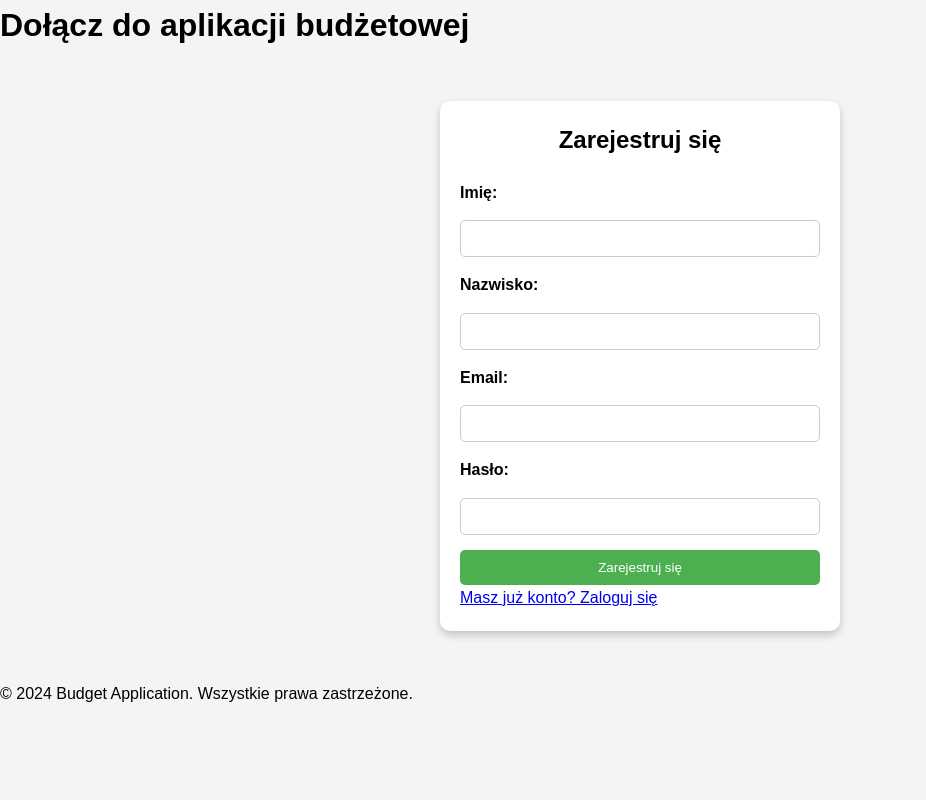
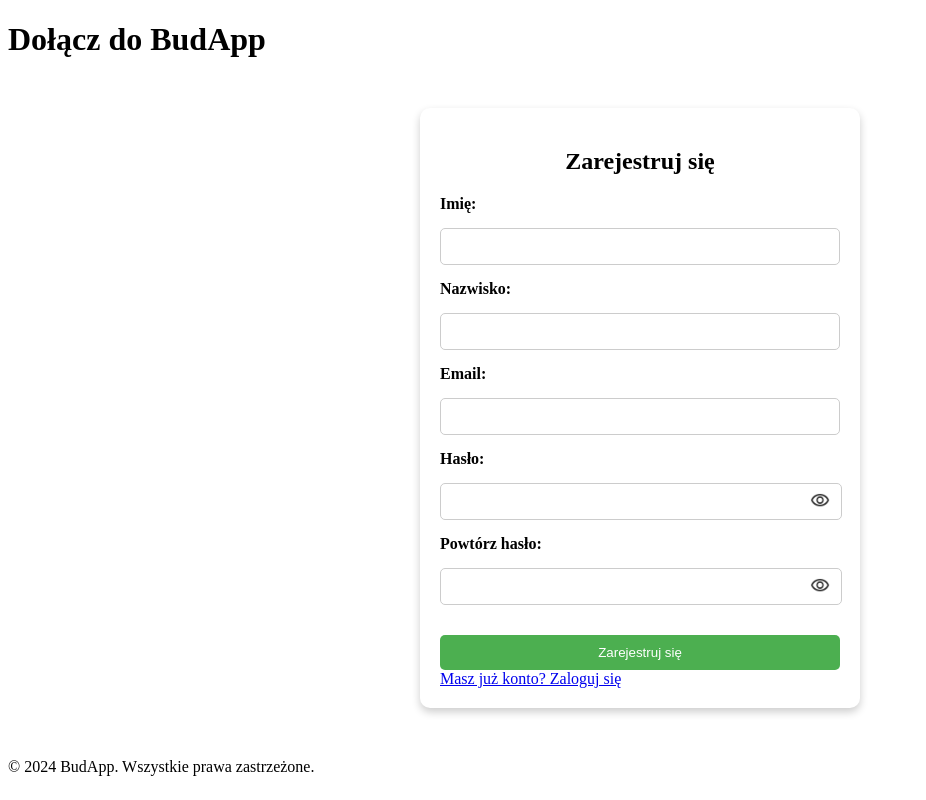
Before and after one commit to Mawv1/Budget-Application, a PHP site: page /login_module/register.php in a window 1280 px wide. Shown: the whole page, without its empty margins (0-926 px from the left). Run offline with PHP 8.4, Linux system fonts and the light colour scheme; some libraries are stand-ins or nearby versions.

Commit message:
Captcha added to register form, fixed password toggling

```diff
--- a/index.php
+++ b/index.php
@@ -12,7 +12,7 @@
 <head>
     <meta charset="UTF-8">
     <meta name="viewport" content="width=device-width, initial-scale=1.0">
-    <title>Twoja Aplikacja Budżetowa</title>
+    <title>BudApp</title>
     <link rel="stylesheet" href="styles/style.css">
     <link rel="icon" type="image/x-icon" href="pictures/logo.webp">
     <script src="slider.js"></script>
@@ -23,7 +23,7 @@
     <header class="header">
         <div class="logo-container">
             <img src="pictures/logo.webp" alt="Logo" class="logo">
-            <span class="app-name">Budget Application</span>
+            <span class="app-name">BudApp</span>
         </div>
         <div class="user-controls">
             <div class="user-greeting">
@@ -102,7 +102,7 @@
     </div>
     <!-- Stopka strony -->
     <footer class="footer">
-        <p>&copy; 2024 Budget Application. Wszelkie prawa zastrzeżone.</p>
+        <p>&copy; 2024 BudApp. Wszelkie prawa zastrzeżone.</p>
         <ul class="footer-links">
             <li><a href="#">Polityka prywatności</a></li>
             <li><a href="#">Regulamin</a></li>
--- a/landing_page.php
+++ b/landing_page.php
@@ -3,7 +3,7 @@
 <head>
     <meta charset="UTF-8">
     <meta name="viewport" content="width=device-width, initial-scale=1.0">
-    <title>Twoja Aplikacja Budżetowa</title>
+    <title>BudApp</title>
     <link rel="stylesheet" href="landing.css">
     <link rel="icon" type="image/x-icon" href="pictures/logo.webp">
     <script src="landing.js"></script>
@@ -12,7 +12,7 @@
     <header class="header">
         <div class="logo-container">
             <img src="pictures/logo.webp" alt="Logo" class="logo">
-            <span class="app-name">Budget Application</span>
+            <span class="app-name">BudApp</span>
         </div>
         <nav class="nav">
             <ul>
@@ -96,7 +96,7 @@
     </section>
 
     <footer class="footer">
-        <p>&copy; 2024 Budget Application. Wszelkie prawa zastrzeżone.</p>
+        <p>&copy; 2024 BudApp. Wszelkie prawa zastrzeżone.</p>
         <a href="#signup" class="signup-footer-link">Załóż konto teraz</a>
     </footer>
 </body>
--- a/login_module/register.php
+++ b/login_module/register.php
@@ -1,3 +1,10 @@
+<?php
+    session_start();
+
+
+
+?>
+
 <!DOCTYPE html>
 <html lang="pl-PL">
 <head>
@@ -5,16 +12,18 @@
     <meta name="viewport" content="width=device-width, initial-scale=1.0">
     <title>Rejestracja/Logowanie</title>
     <link rel="stylesheet" href="register.css">
-    <link rel="stylesheet" href="styles/style.css">
+    <!-- <link rel="stylesheet" href="styles/style.css"> -->
+    <script src="toggle-password.js"></script>
+    <script src="https://www.google.com/recaptcha/api.js"></script>
 </head>
 <body>
     <header>
-        <h1>Dołącz do aplikacji budżetowej</h1>
+        <h1>Dołącz do BudApp</h1>
     </header>
     <main>
         <section class="form-container">
             <h2>Zarejestruj się</h2>
-            <form action="register_handler.php" method="post">
+            <form method="post">
                 <label for="register-name">Imię:</label>
                 <input type="text" id="register-name" name="name" required>
                 <label for="register-surname">Nazwisko:</label>
@@ -23,16 +32,29 @@
                 <input type="email" id="register-email" name="email" required>
 
                 <label for="register-password">Hasło:</label>
-                <input type="password" id="register-password" name="password" required>
+                <div class="password-container">
+                    <input type="password" id="register-password" name="password" required>
+                    <button type="button" id="toggle-password-main" class="toggle-password">
+                        <img src="../icons/visibility_on.png" alt="Pokaż hasło">
+                    </button>
+                </div>
 
+                <label for="register-password-repeat">Powtórz hasło:</label>
+                <div class="password-container">
+                    <input type="password" id="register-password-repeat" name="password-repeat" required>
+                    <button type="button" id="toggle-password-repeat" class="toggle-password">
+                        <img src="../icons/visibility_on.png" alt="Pokaż hasło">
+                    </button>
+                </div>
+
+                <div class="g-recaptcha" data-sitekey="6Lc1KYwqAAAAAPQ27PJ0r2FldpfgyyLTPkuAFQ-Q"></div>
                 <button type="submit" class="register-btn">Zarejestruj się</button>
             </form>
-
             <a class = "login-link" href = "login.php">Masz już konto? Zaloguj się</a>
         </section>
     </main>
     <footer>
-        <p>&copy; 2024 Budget Application. Wszystkie prawa zastrzeżone.</p>
+        <p>&copy; 2024 BudApp. Wszystkie prawa zastrzeżone.</p>
     </footer>
 </body>
 </html>
--- a/login_module/toggle-password.js
+++ b/login_module/toggle-password.js
@@ -1,3 +1,28 @@
+document.addEventListener('DOMContentLoaded', () => {
+    // Obsługa dla głównego hasła
+    const togglePasswordMain = document.getElementById('toggle-password-main');
+    const passwordMain = document.getElementById('register-password');
+    togglePasswordMain.addEventListener('click', () => {
+        const type = passwordMain.getAttribute('type') === 'password' ? 'text' : 'password';
+        passwordMain.setAttribute('type', type);
+
+        const icon = togglePasswordMain.querySelector('img');
+        icon.src = type === 'password' ? '../icons/visibility_on.png' : '../icons/visibility_off.png';
+    });
+
+    // Obsługa dla powtórzenia hasła
+    const togglePasswordRepeat = document.getElementById('toggle-password-repeat');
+    const passwordRepeat = document.getElementById('register-password-repeat');
+    togglePasswordRepeat.addEventListener('click', () => {
+        const type = passwordRepeat.getAttribute('type') === 'password' ? 'text' : 'password';
+        passwordRepeat.setAttribute('type', type);
+
+        const icon = togglePasswordRepeat.querySelector('img');
+        icon.src = type === 'password' ? '../icons/visibility_on.png' : '../icons/visibility_off.png';
+    });
+
+});
+
 document.getElementById('toggle-password').addEventListener('click', function () {
     const passwordField = document.getElementById('login-password');
     const passwordType = passwordField.getAttribute('type') === 'password' ? 'text' : 'password';
```
Also changed, not shown: login_module/check.php (deleted, +0 -20 lines), login_module/login.php (+4 -3 lines).
